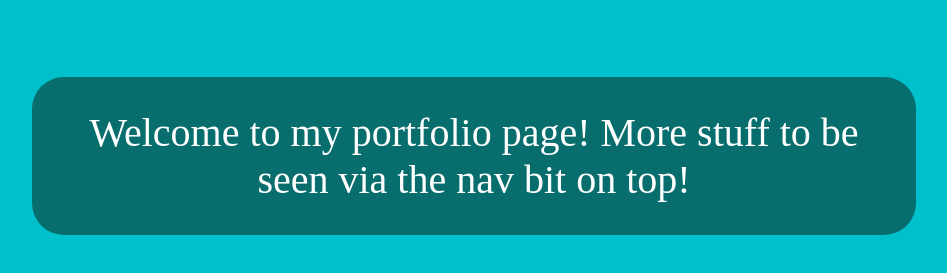
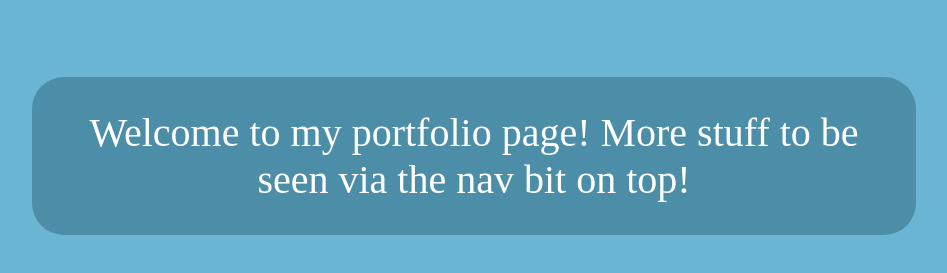
Before and after one commit to halvalla01/halvalla01.github.io, a plain HTML site: page index.html in a window 1280 px wide. Shown: the part 359-632 px from the top of the page, without its empty margins (166-1113 px from the left). Drawn offline with Linux system fonts and the light colour scheme.

Commit message:
minor adjustments
Changed background color to a more comfy blue, shadowed areas now only slightly shadowed

```diff
--- a/styles/main.scss
+++ b/styles/main.scss
@@ -1,7 +1,7 @@
-$primary-color: #00C0CC;
+$primary-color: #69b5d3;
 $secondary-color: #FFB800;
 $shadow-color: #000;
-$background-color: rgb(7, 109, 109);
+$background-color: #4c8ea8;
 $text-color: white;
 
 body {
```
Also changed, not shown: styles/compiled/main.css.
